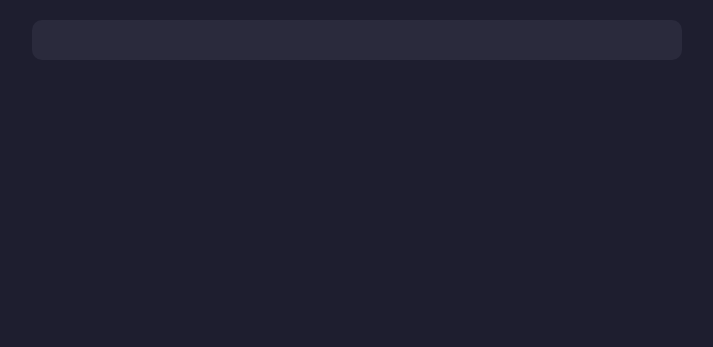
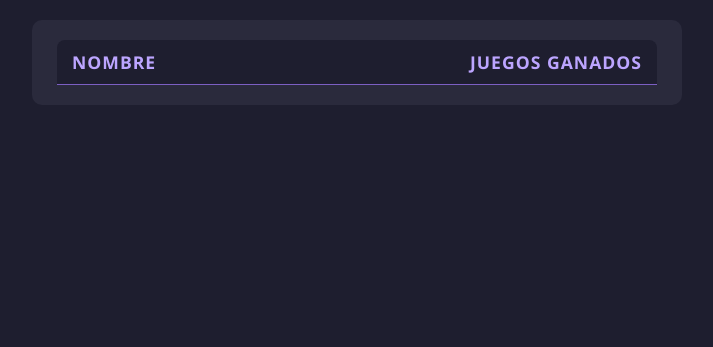
Before and after one commit to facu89/ana, a PHP site: page /assets/php/ranking.php in a window 1280 px wide. Shown: the part 73-420 px from the top of the page, without its empty margins (283-996 px from the left). Run offline with PHP 8.4, Linux system fonts and the light colour scheme; data that the repository does not hold is empty.

Commit message:
Se agrego el ranking de jugadores

```diff
--- a/assets/css/ranking.css
+++ b/assets/css/ranking.css
@@ -29,7 +29,6 @@ body {
   gap: 10px;
 }
 
-/* Primeros 5 jugadores */
 .rowRankin {
   background-color: #3a2f5a;
   color: #ffd700;
@@ -42,7 +41,6 @@ body {
   box-shadow: 0 0 5px #7c5fc3;
 }
 
-/* Resto del ranking */
 .rowRankinFive {
   background-color: #1e1e2f;
   padding: 8px 12px;
@@ -66,7 +64,6 @@ body {
   text-align: right;
 }
 
-/* Botón volver a jugar */
 .btn-playAgain {
   display: inline-block;
   margin: 10px;
@@ -83,7 +80,6 @@ body {
   background-color: #7a62a7;
 }
 
-/* Footer */
 .footer_ranking {
   margin-top: auto;
   padding: 20px;
@@ -102,3 +98,32 @@ body {
 .footer_ranking a:hover {
   text-decoration: underline;
 }
+.rowRankingHeader {
+  background-color: #1e1e2f;
+  border-bottom: 1px solid #7c5fc3;
+  padding: 10px 15px;
+  display: flex;
+  justify-content: space-between;
+  font-weight: bold;
+  font-size: 1.1rem;
+  color: #bca5ff;
+  text-transform: uppercase;
+  letter-spacing: 1px;
+  border-radius: 8px 8px 0 0;
+}
+
+.nameHeader {
+  flex: 1;
+  text-align: left;
+}
+
+.gamesHeader {
+  flex: 0 0 180px;
+  text-align: right;
+}
+
+.rowRankingHeader {
+  position: sticky;
+  top: 0;
+  z-index: 2;
+}
--- a/assets/js/gameFunctionality.js
+++ b/assets/js/gameFunctionality.js
@@ -187,7 +187,9 @@ document.addEventListener("DOMContentLoaded", async () => {
         } else {
             document.getElementById("result").textContent = "Todos han abandonado, no hay ganadores en la partida.";
         }
-        // Actualizar el estado del juego
+        //obtengo el url original de un hidden que lo gurada en la pagina
+        window.location.href = 'ranking.php?back=' + encodeURIComponent(document.getElementById('back').value);
+
         console.log("termino el juego");
         gameEnded = true;
         // Deshabilitar todos los botones de la tabla de juego
--- a/assets/js/ranking.js
+++ b/assets/js/ranking.js
@@ -10,6 +10,17 @@ document.addEventListener("DOMContentLoaded",  () => {
             if (peticion.readyState === 4 && peticion.status === 200) {
                 var ranking = JSON.parse(peticion.responseText);
                 var  content = document.getElementById("content");
+                var rowHeader = document.createElement('div');
+                var nameHeader = document.createElement('span');
+                var gamesWonHeader = document.createElement('span');
+                rowHeader.className = "rowRankingHeader";
+                nameHeader.className = "nameHeader";
+                gamesWonHeader.className = "gamesHeader";
+                nameHeader.textContent = 'Nombre';
+                gamesWonHeader.textContent = 'Juegos ganados';
+                rowHeader.appendChild(nameHeader);
+                rowHeader.appendChild(gamesWonHeader);
+                content.appendChild(rowHeader);
                 ranking.forEach(user => {
 
                     var row = document.createElement('div');
--- a/assets/php/game.php
+++ b/assets/php/game.php
@@ -20,7 +20,9 @@ if(!isset($_SESSION['player1'])){
     <?php
     ?>
    <header>A jugar!
-
+<!-- este hidden lo uso para obtener la url y usarla para redireccionar al ranking y obtener los parametros originales por si el usuario selecciona
+ volver a jugar -->
+  <input type="hidden" id="back" value="<?= htmlspecialchars($_SERVER['REQUEST_URI']) ?>">
  <div class="logout-container">
             <a href="login.php?reset=1" class="btn btn-logout">Cerrar sesión</a>
 <a href="manual.php?back=<?= urlencode($_SERVER['REQUEST_URI']) ?>" class="btn btn-logout">¿Cómo jugar?</a>   </header>
```
